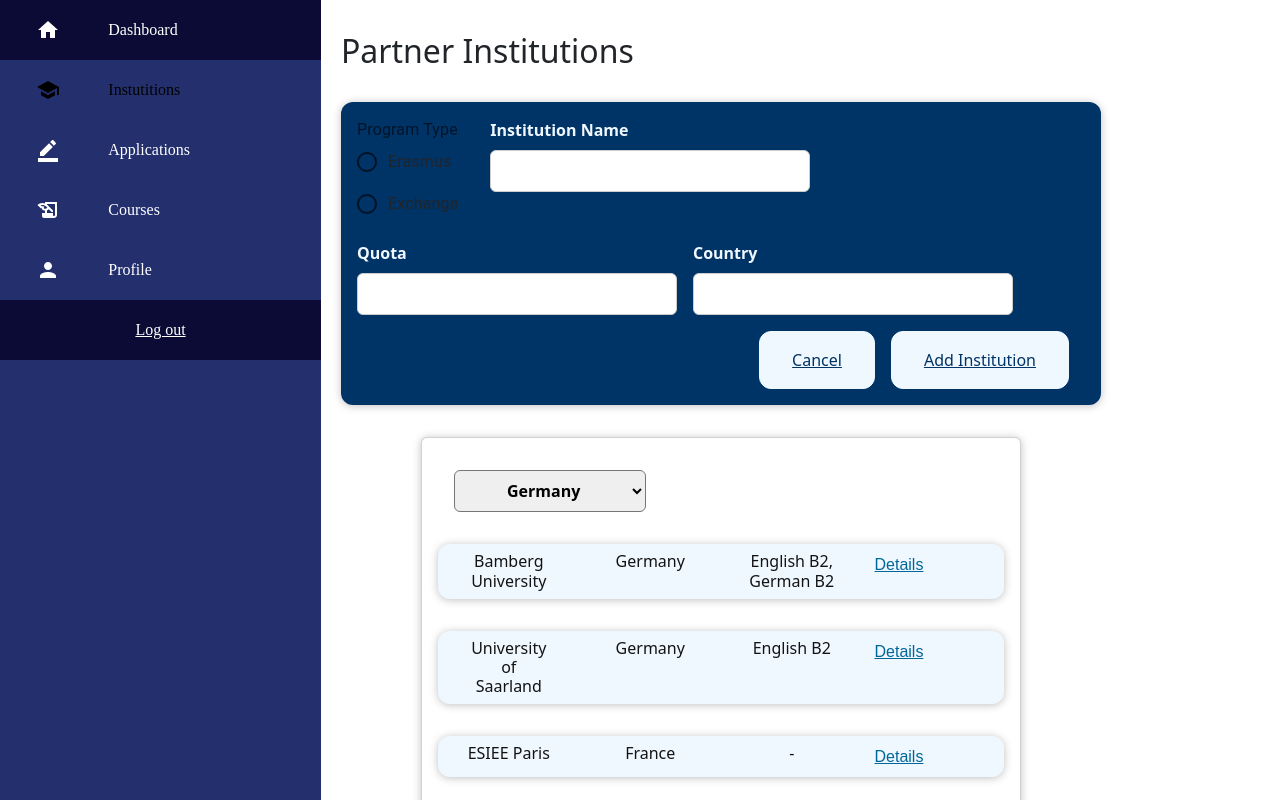
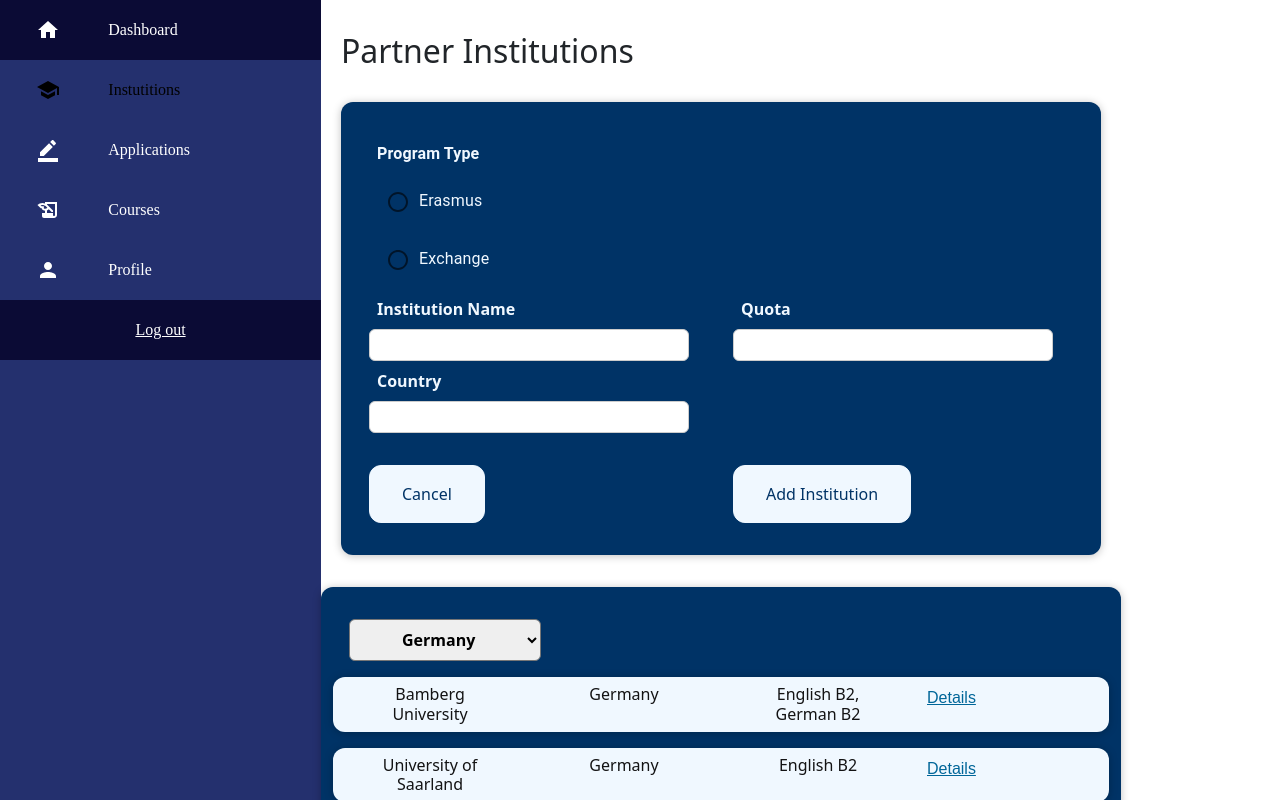
Before and after one commit to deniz-dilaverler/BilkentErasmus, a React (Create React App) app in the folder frontend/: page /instutitions in a window 1280 px wide. Both pictures are taken after a click on the button "Add New Institution". Shown: the top 800 px of the page. Built offline with nearby package versions, Linux system fonts and the light colour scheme.

Commit message:
Added modal and responsive form to school page

```diff
--- a/frontend/src/Institutions/InstitutionsPage.js
+++ b/frontend/src/Institutions/InstitutionsPage.js
@@ -69,7 +69,7 @@ function InstitutionsMainPage() {
     <div>
           <div className = "header"><h2>Partner Institutions</h2></div>
           <NewSchool onAddSchool={addSchoolHandler} ></NewSchool>
-      <Schools institutions={institutions}></Schools>
+          <Schools institutions={institutions}></Schools>
     </div>
   );
 }
--- a/frontend/src/Institutions/institutions-components/institutions/SchoolItem.css
+++ b/frontend/src/Institutions/institutions-components/institutions/SchoolItem.css
@@ -33,5 +33,4 @@
       color: #069;
       text-decoration: underline;
       cursor: pointer;
-      align-items: ;
 }
--- a/frontend/src/Institutions/institutions-components/institutions/SchoolItem.js
+++ b/frontend/src/Institutions/institutions-components/institutions/SchoolItem.js
@@ -8,17 +8,8 @@ import Container from 'react-bootstrap/Container';
 import Button from 'react-bootstrap/Button';
 
 function SchoolItem(props) {
-  const [details, showDetails] = useState();
 
-  const [selectedInstitution, setSelectedInstitution] = useState(null);
-
-  const openModal = (props) => {
-    setSelectedInstitution(props);
-  };
-
-  const closeModal = () => {
-    setSelectedInstitution(null);
-  };
+  const [modalShow, setModalShow] = React.useState(false);
 
   return (
     <Container className="school-item">
@@ -28,21 +19,24 @@ function SchoolItem(props) {
         <Col><h2>{props.language}</h2></Col>
         <Col><button
           className="school-item__description_button"
-          onClick={() => openModal(props)}>
+          onClick={() => setModalShow(true)}>
           Details
         </button></Col>
         <Modal
-        isOpen={selectedInstitution !== null}
-        onRequestClose={closeModal}
-        shouldCloseOnOverlayClick={true}
-      >
-        {selectedInstitution !== null && (
-          <div>
-            <h2>{selectedInstitution.name}</h2>
-            <p>{selectedInstitution.details}</p>
-            <button onClick={closeModal}>Close</button>
-          </div>
-        )}
+          show={modalShow}
+          size="lg"
+          aria-labelledby="contained-modal-title-vcenter"
+          centered
+        >
+        <Modal.Body>
+          <h4>{props.name}</h4>
+          <p>
+            Quota:{props.quota}
+          </p>
+        </Modal.Body>
+        <Modal.Footer>
+          <Button onClick={() => setModalShow(false)}>Close</Button>
+        </Modal.Footer>
       </Modal>
       </Row>
     </Container>
--- a/frontend/src/Institutions/institutions-components/institutions/Schools.css
+++ b/frontend/src/Institutions/institutions-components/institutions/Schools.css
@@ -8,8 +8,15 @@
     max-width: 75%;
     overflow: auto;
     text-align:justify;
+    border-radius: 12px;
+    box-shadow: 0 1px 8px rgba(0, 0, 0, 0.25);
 }
 
-.filter {
-  right:0;
-}
+.applications h3 {
+    font-size: 1.5rem;
+    flex: 1;
+    margin: 2 2rem;
+    color: #e7e7ec;
+    font-family: Arial, Helvetica, sans-serif;
+    text-align: center;
+  }
--- a/frontend/src/Institutions/institutions-components/institutions/Schools.js
+++ b/frontend/src/Institutions/institutions-components/institutions/Schools.js
@@ -3,6 +3,7 @@ import './Schools.css';
 import InstitutionCard from "../UI/InstitutionCard";
 import SchoolFilter from "./SchoolFilter";
 import React, {useState} from "react";
+import Container from 'react-bootstrap/Container';
 
 function Schools(props) {
 
@@ -19,7 +20,7 @@ function Schools(props) {
     })
 
     return(
-            <InstitutionCard className="schools">
+            <Container className="schools">
                 <div className="filter"><SchoolFilter onChangeFilter={filterChangeHandler} selected={filteredSchool}></SchoolFilter></div>
                 {props.institutions.map((school) =>
                     <SchoolItem
@@ -27,9 +28,10 @@ function Schools(props) {
                         name = {school.name}
                         country = {school.country}
                         language = {school.language}
+                        quota = {school.quota}
                     />
                 )}
-            </InstitutionCard>
+            </Container>
     );
 }
 export default Schools;
--- a/frontend/src/Institutions/institutions-components/new-institution/NewSchool.css
+++ b/frontend/src/Institutions/institutions-components/new-institution/NewSchool.css
@@ -18,6 +18,7 @@
     color: #003366;
     border-radius: 12px;
     margin-right: 1rem;
+    text-decoration: none;
   }
 
   .new-expense button:hover,
--- a/frontend/src/Institutions/institutions-components/new-institution/SchoolForm.css
+++ b/frontend/src/Institutions/institutions-components/new-institution/SchoolForm.css
@@ -1,27 +1,34 @@
-.new-expense__controls {
-    display: flex;
+.school-form {
     flex-wrap: wrap;
     gap: 1rem;
-    margin-bottom: 1rem;
+    margin: 1rem;
     text-align: left;
   }
 
-  .new-expense__control label {
+  .school-form label {
     font-weight: bold;
-    margin-bottom: 0.5rem;
+    margin: 0.5rem;
     display: block;
     color: #F0F8FF;
+    font-size: 1rem;
   }
 
-  .new-expense__control input {
+  .school-form input {
     font: inherit;
     padding: 0.5rem;
     border-radius: 6px;
     border: 1px solid #ccc;
     width: 20rem;
+    height: 2rem;
     max-width: 100%;
   }
 
-  .new-expense__actions {
+  .school-form button {
     text-align: right;
+    margin-top: 2rem;
   }
+
+  .school-form h4 {
+    font-size: 1rem;
+    color: black;
+  }
--- a/frontend/src/Institutions/institutions-components/new-institution/SchoolForm.js
+++ b/frontend/src/Institutions/institutions-components/new-institution/SchoolForm.js
@@ -5,6 +5,9 @@ import RadioGroup from '@mui/material/RadioGroup';
 import FormControlLabel from '@mui/material/FormControlLabel';
 import FormControl from '@mui/material/FormControl';
 import FormLabel from '@mui/material/FormLabel';
+import Col from 'react-bootstrap/Col';
+import Row from 'react-bootstrap/Row';
+import Container from 'react-bootstrap/Container';
 import Multiselect from 'multiselect-react-dropdown';
 import Select from 'react-select';
 
@@ -19,6 +22,7 @@ const SchoolForm = (props) => {
     const [enteredInstLanguage, setEnteredInstLanguage] = useState('');
     const [enteredInstQuota, setEnteredInstQuota] = useState('');
     const [enteredProgramType, setEnteredProgramType] = useState('');
+    const [enteredAllowance, setEnteredAllowance] = useState('');
 
 
     const institutionChangeHandler = (event) => {
@@ -29,6 +33,9 @@ const SchoolForm = (props) => {
         setEnteredInstQuota(event.target.value);
     };
 
+    const allowanceChangeHandler = (event) => {
+        setEnteredAllowance(event.target.value);
+    }
     const onSelect = (event) => {
         console.log("hi");
         //setEnteredInstLanguage(event.target.value);
@@ -89,8 +96,11 @@ const SchoolForm = (props) => {
                 <input type="text" value={enteredInstLanguage} onChange={languageChangeHandler}></input>
             </div> */
 
-    return <form onSubmit={submitHandler}>
-        <div className = "new-expense__controls">
+    return(
+        <Container className = "school-form">
+            <form onSubmit={submitHandler}></form>
+            <Row>
+                <Col>
                 <FormControl>
                     <FormLabel id="demo-controlled-radio-buttons-group">Program Type</FormLabel>
                         <RadioGroup
@@ -102,30 +112,49 @@ const SchoolForm = (props) => {
                             <FormControlLabel value="exchange" control={<Radio />} label="Exchange" />
                         </RadioGroup>
                 </FormControl>
-            <div className = "new-expense__control">
+                </Col>
+            </Row>
+            <Row>
+                <Col>
                     <label>Institution Name</label>
                     <input type="text" value={enteredInstName} onChange={institutionChangeHandler}></input>
-            </div>
-            <div className = "new-expense__control">
+                </Col>
+                <Col>
                         <label>Quota</label>
                         <input type="text" value={enteredInstQuota} onChange={quotaChangeHandler}></input>
-            </div>
-
-            <div className = "new-expense__control">
+                </Col>
+            </Row>
+            <Row>
+                <Col>
                         <label>Country</label>
                         <input type="text" value={enteredInstCountry} onChange={countryChangeHandler}></input>
-            </div>
+                </Col>
+                <Col>
                 {enteredProgramType === "erasmus" && <div className = "new-expense__control">
-                <label>Country</label>
-                <input type="text" value={enteredInstCountry} onChange={countryChangeHandler}></input>
-            </div>
-        }
-        </div>
+                <label>Allowance</label>
+                <input type="text" value={enteredAllowance} onChange={allowanceChangeHandler}></input>
+                </div>}
+                </Col>
+            </Row>
+            <Row>
+                <Col className="school-form_actions">
+                    <button type="button" onClick={props.onCancel}>Cancel</button>
+                </Col>
+                <Col>
+                    <button type="submit">Add Institution</button>
+                </Col>
+            </Row>
+        </Container>
+    );
+        /*
+
         <div className = "new-expense__actions">
             <button type="button" onClick={props.onCancel}>Cancel</button>
             <button type="submit">Add Institution</button>
         </div>
+        </Container>
     </form>
+    */
 };
 
 export default SchoolForm;
```
Also changed, not shown: frontend/src/Institutions/institutions-components/institutions/SchoolList.js (deleted, +0 -7 lines). Lines whose indentation alone changed are shown as unchanged.
